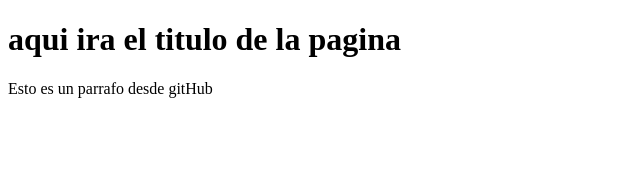
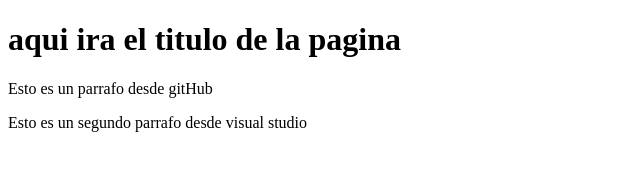
Before and after one commit to JesusAntionioCoding/ProyectoWebMiBlog-github.io, a plain HTML site: page index.html in a window 1280 px wide. Shown: the whole page, without its empty margins (0-640 px from the left). Drawn offline with Linux system fonts and the light colour scheme.

Commit message:
agregado un parrafo 2

```diff
--- a/index.html
+++ b/index.html
@@ -9,5 +9,6 @@
 <body>
     <h1>aqui ira el titulo de la pagina</h1>
     <p>Esto es un parrafo desde gitHub</p>
+    <p >Esto es un segundo parrafo desde visual studio</p>
 </body>
 </html>
```
